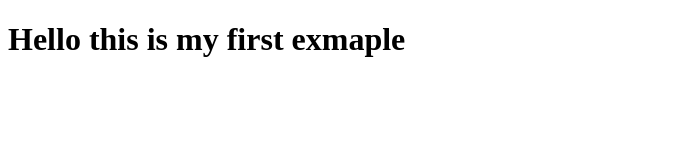
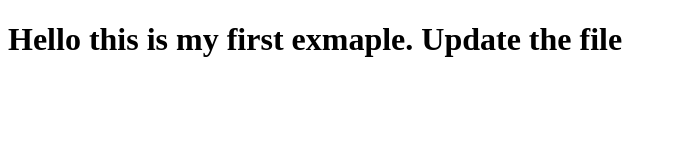
Before and after one commit to Saumil13/coursera-test, a plain HTML site: page site/index.html in a window 1280 px wide. Shown: the whole page, without its empty margins (0-677 px from the left). Drawn offline with Linux system fonts and the light colour scheme.

Commit message:
My first change

```diff
--- a/site/index.html
+++ b/site/index.html
@@ -4,6 +4,6 @@
 	<title>Hello</title>
 </head>
 <body>
-<h1> Hello this is my first exmaple </h1>
+<h1> Hello this is my first exmaple. Update the file </h1>
 </body>
 </html>
```
